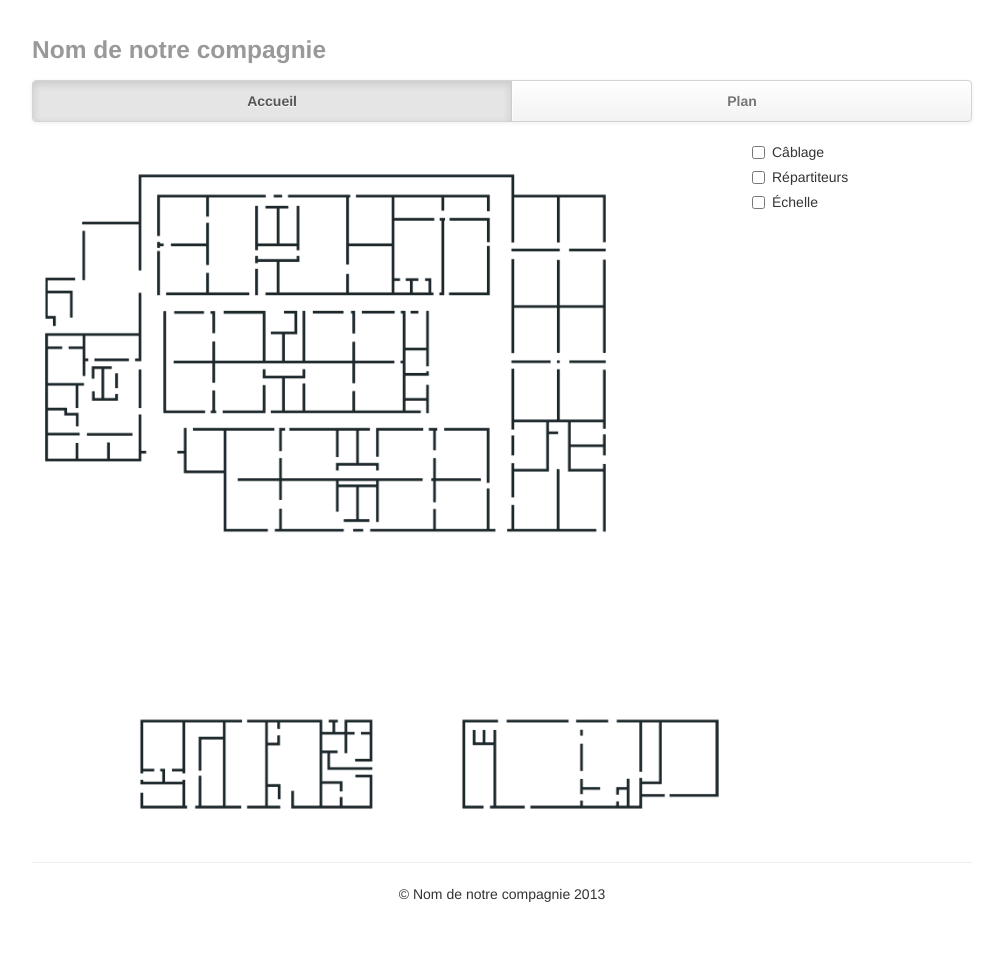
After one commit to aerialls/TCS, a PHP site: template templates/map.html.twig in a window 1280 px wide. The commit adds this page. Shown: the whole page, without its empty margins (138-1141 px from the left). Run offline with PHP 8.4, Linux system fonts and the light colour scheme; the template is opened without the code that fills it, so the values that code supplies are empty; some libraries are stand-ins or nearby versions.

Commit message:
added basic plan

```diff
--- a/templates/layout.html.twig
+++ b/templates/layout.html.twig
@@ -10,6 +10,7 @@
         <link href="/css/layout.css" rel="stylesheet" type="text/css" />
         <script src="//ajax.googleapis.com/ajax/libs/jquery/1.9.1/jquery.min.js"></script>
         <script src="/js/bootstrap.js"></script>
+        <script src="/js/map.js"></script>
         <!--[if lt IE 9]>
           <script src="../assets/js/html5shiv.js"></script>
         <![endif]-->
@@ -22,8 +23,8 @@
                     <div class="navbar-inner">
                         <div class="container">
                             <ul class="nav">
-                                <li class="active"><a href="#">Accueil</a></li>
-                                <li><a href="#">Plans</a></li>
+                                <li class="active"><a href="{{ path('homepage') }}">Accueil</a></li>
+                                <li><a href="{{ path('map')}}">Plan</a></li>
                             </ul>
                         </div>
                     </div>
--- /dev/null
+++ b/templates/map.html.twig
@@ -0,0 +1,28 @@
+{% extends 'layout.html.twig' %}
+
+{% block content %}
+<div class="row">
+    <div class="span9">
+        <div class="map-container">
+            <img id="layer-1" class="layer" src="/images/map/1.png" />
+            <img id="layer-2" class="layer" src="/images/map/2.png" />
+            <img src="/images/map/map.png" />
+            <img id="layer-3" class="layer" src="/images/map/3.png" />
+        </div>
+    </div>
+    <div class="span3">
+        <label class="checkbox">
+            <input type="checkbox" class="layer-checkbox" data-layer="3">
+            Câblage
+        </label>
+        <label class="checkbox">
+            <input type="checkbox" class="layer-checkbox" data-layer="2">
+            Répartiteurs
+        </label>
+        <label class="checkbox">
+            <input type="checkbox" class="layer-checkbox" data-layer="1">
+            Échelle
+        </label>
+    </div>
+</div>
+{% endblock %}
--- a/web/css/layout.css
+++ b/web/css/layout.css
@@ -7,6 +7,8 @@ body {
   margin: 0 auto;
   max-width: 1000px;
 }
+
+/* Navigation bar */
 
 .navbar .navbar-inner {
   padding: 0;
@@ -44,3 +46,17 @@ body {
 footer {
   text-align: center;
 }
+
+/* Map */
+
+.map-container {
+  width: 700px;
+  height: 700px;
+  position: relative;
+}
+
+.map-container > img {
+  position: absolute;
+  top: 0px;
+  left: 0px;
+}
--- /dev/null
+++ b/web/js/map.js
@@ -0,0 +1,28 @@
+$(document).ready(function() {
+    var container = $('.map-container');
+    // var initialData = [false, false, true]; // display nothing
+
+    // Erase everything
+    $('.layer').hide();
+    $('.layer-checkbox').attr('checked', false);
+
+    /*
+    for (var i = 1; i <= initialData.length; i++) {
+        if (initialData[i - 1]) {
+
+        }
+    }
+    */
+
+   $('.layer-checkbox').change(function() {
+      var $this = $(this);
+      var id = $this.data('layer');
+
+      if ($this.is(':checked')) {
+          // the checkbox is checked
+          $('#layer-' + id).show();
+      } else {
+          $('#layer-' + id).hide();
+      }
+   });
+});
```
Also changed, not shown: src/controllers.php (+7 -5 lines), web/images/map/1.png (added), web/images/map/2.png (added), web/images/map/3.png (added), web/images/map/map.png (added).
